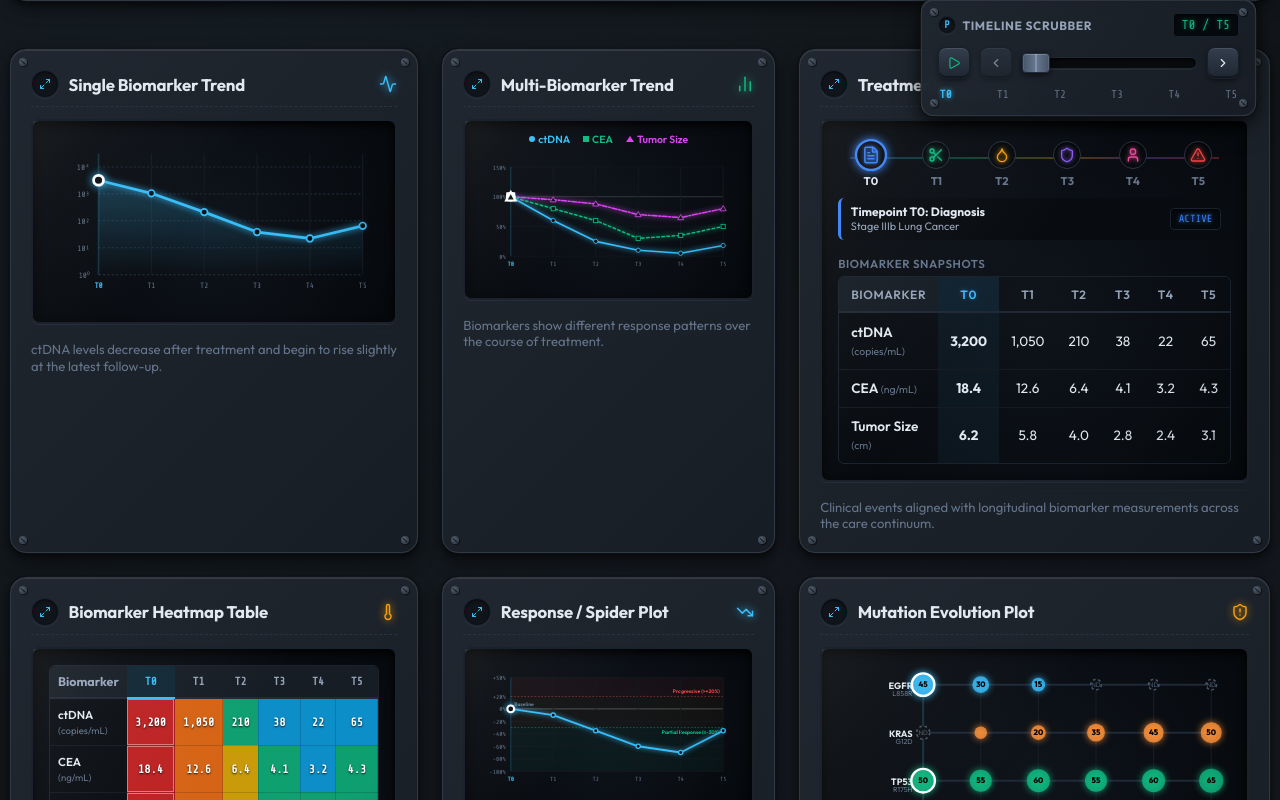
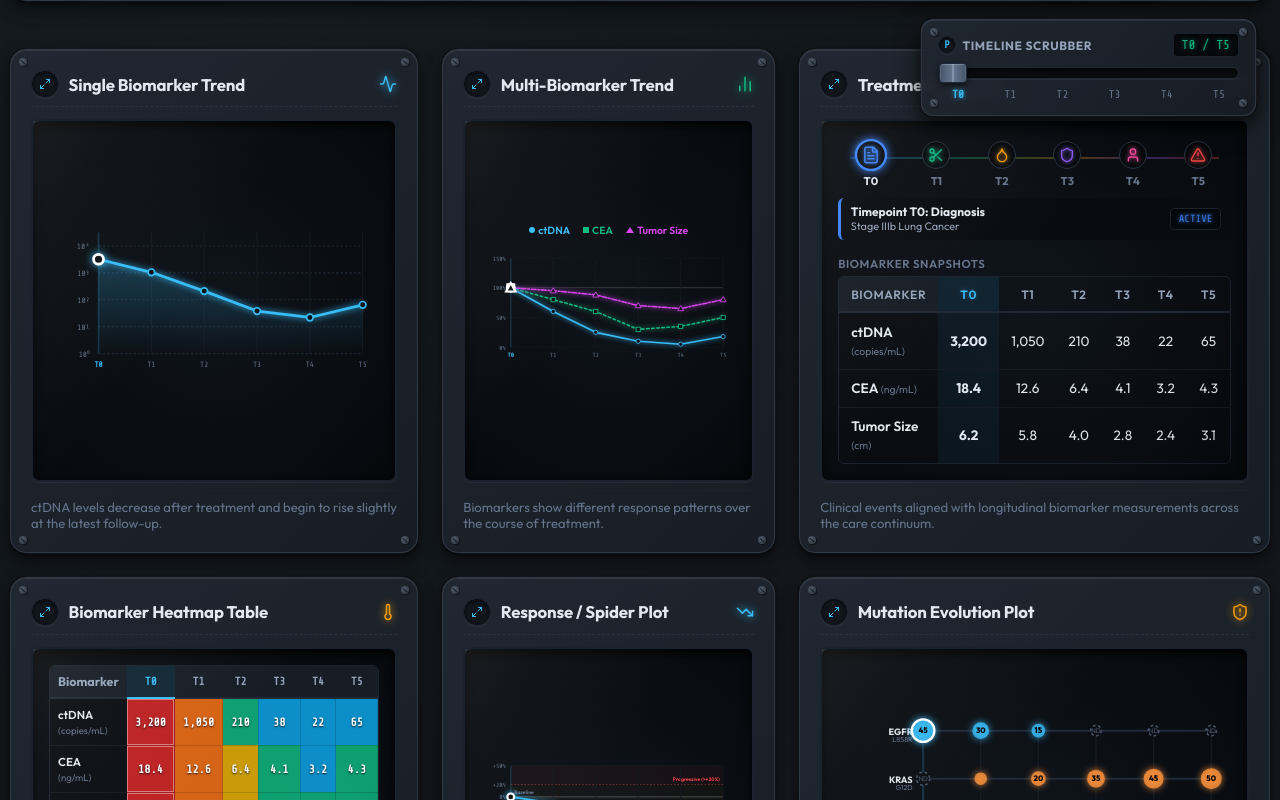
Before and after one commit to nandiraju/biomarker_timeline, a React (Vite) app: page / in a window 1280 px wide. Shown: the part 660-1460 px from the top of the page. Built offline with nearby package versions, Linux system fonts and the light colour scheme.

Commit message:
feat: implement draggable cards, equal height row alignment, and scrubber layout fix

```diff
--- a/src/App.jsx
+++ b/src/App.jsx
@@ -19,6 +19,18 @@ export default function App() {
   const [currentTime, setCurrentTime] = useState(new Date());
   const [isPlaying, setIsPlaying] = useState(false);
   const [isTelemetryMaximized, setIsTelemetryMaximized] = useState(false);
+  const [windowHeight, setWindowHeight] = useState(typeof window !== 'undefined' ? window.innerHeight : 800);
+
+  useEffect(() => {
+    const handleResize = () => {
+      setWindowHeight(window.innerHeight);
+    };
+    window.addEventListener('resize', handleResize);
+    return () => window.removeEventListener('resize', handleResize);
+  }, []);
+
+  const maximizedGaugeSize = Math.max(120, Math.min(220, Math.floor((windowHeight - 180) / 1.6)));
+  const currentGaugeSize = isTelemetryMaximized ? maximizedGaugeSize : 155;
 
   useEffect(() => {
     const timer = setInterval(() => {
@@ -38,6 +50,56 @@ export default function App() {
       if (interval) clearInterval(interval);
     };
   }, [isPlaying]);
+
+  const [cardIds, setCardIds] = useState(['p1', 'p2', 'p3', 'p4', 'p5', 'p6', 'p7']);
+  const [draggedCardId, setDraggedCardId] = useState(null);
+  const [dragOverCardId, setDragOverCardId] = useState(null);
+
+  const handleDragStart = (e, id) => {
+    if (e.target.closest('.skeuo-inset-screen') || e.target.closest('.card-num-btn')) {
+      e.preventDefault();
+      return;
+    }
+    setDraggedCardId(id);
+    e.dataTransfer.effectAllowed = 'move';
+    e.dataTransfer.setData('text/plain', id);
+  };
+
+  const handleDragOver = (e) => {
+    e.preventDefault();
+  };
+
+  const handleDragEnter = (e, id) => {
+    e.preventDefault();
+    if (draggedCardId && draggedCardId !== id) {
+      setDragOverCardId(id);
+    }
+  };
+
+  const handleDragLeave = () => {
+    setDragOverCardId(null);
+  };
+
+  const handleDragEnd = () => {
+    setDraggedCardId(null);
+    setDragOverCardId(null);
+  };
+
+  const handleDrop = (e, targetId) => {
+    e.preventDefault();
+    setDragOverCardId(null);
+    if (!draggedCardId || draggedCardId === targetId) return;
+
+    const sourceIndex = cardIds.indexOf(draggedCardId);
+    const targetIndex = cardIds.indexOf(targetId);
+
+    const newCardIds = [...cardIds];
+    newCardIds.splice(sourceIndex, 1);
+    newCardIds.splice(targetIndex, 0, draggedCardId);
+
+    setCardIds(newCardIds);
+    setDraggedCardId(null);
+  };
 
   const formatDateTime = (date) => {
     const yyyy = date.getFullYear();
@@ -151,7 +213,7 @@ export default function App() {
           onClick={() => setIsTelemetryMaximized(false)}
         />
       )}
-      <section className={`skeuo-panel telemetry-deck ${isTelemetryMaximized ? 'maximized' : ''}`} style={{ width: '100%', marginBottom: '1.5rem' }}>
+      <section className={`skeuo-panel telemetry-deck ${isTelemetryMaximized ? 'maximized' : ''}`} style={{ marginBottom: isTelemetryMaximized ? '0' : '1.5rem' }}>
         <div className="skeuo-screw screw-tl"></div>
         <div className="skeuo-screw screw-tr"></div>
         <div className="skeuo-screw screw-bl"></div>
@@ -197,7 +259,7 @@ export default function App() {
             color="blue"
             label={`${telemetry.labelSuffix} ctDNA`}
             unit="copies/mL"
-            size={isTelemetryMaximized ? 260 : 155}
+            size={currentGaugeSize}
             dangerZone={telemetry.ctDNAMax * 0.8}
           />
           <Gauge
@@ -207,7 +269,7 @@ export default function App() {
             color="green"
             label={`${telemetry.labelSuffix} CEA`}
             unit="ng/mL"
-            size={isTelemetryMaximized ? 260 : 155}
+            size={currentGaugeSize}
             dangerZone={5}
           />
           <Gauge
@@ -217,7 +279,7 @@ export default function App() {
             color="yellow"
             label={`${telemetry.labelSuffix} ${telemetry.markerName}`}
             unit="U/mL"
-            size={isTelemetryMaximized ? 260 : 155}
+            size={currentGaugeSize}
             dangerZone={37}
           />
           <Gauge
@@ -227,7 +289,7 @@ export default function App() {
             color="orange"
             label={`${telemetry.labelSuffix} Tumor Size`}
             unit="cm"
-            size={isTelemetryMaximized ? 260 : 155}
+            size={currentGaugeSize}
             dangerZone={5}
           />
           <Gauge
@@ -237,128 +299,161 @@ export default function App() {
             color="red"
             label={`${telemetry.labelSuffix} PD-L1`}
             unit="%"
-            size={isTelemetryMaximized ? 260 : 155}
+            size={currentGaugeSize}
             dangerZone={0}
           />
         </div>
       </section>
 
-      {/* 6-Panel Grid */}
+      {/* Draggable & Repositionable Grid of Cards */}
       <main className="dashboard-grid">
-
-        {/* Panel 1: ctDNA Single Biomarker — supports multi-patient overlay */}
-        <SkeuoCard
-          title={isAll ? 'ctDNA Trend — All Patients' : 'Single Biomarker Trend'}
-          icon={Activity}
-          iconColor="var(--glow-ctdna)"
-          desc={isAll
+        {(() => {
+          const cardsData = {
+            p1: {
+              title: isAll ? 'ctDNA Trend — All Patients' : 'Single Biomarker Trend',
+              icon: Activity,
+              iconColor: 'var(--glow-ctdna)',
+              desc: isAll
                 ? 'ctDNA levels overlaid across all three patients to compare treatment response trajectories.'
-            : 'ctDNA levels decrease after treatment and begin to rise slightly at the latest follow-up.'}
-        >
+                : 'ctDNA levels decrease after treatment and begin to rise slightly at the latest follow-up.',
+              className: '',
+              component: (
                 <SingleBiomarkerTrend
                   patient={currentPatient}
                   patients={activePatients}
                   activeTimepoint={activeTimepoint}
                   setActiveTimepoint={setActiveTimepoint}
                 />
-        </SkeuoCard>
-
-        {/* Panel 2: Multi-Biomarker Trend — single patient only */}
-        <SkeuoCard
-          title="Multi-Biomarker Trend"
-          icon={BarChart2}
-          iconColor="var(--glow-cea)"
-          desc="Biomarkers show different response patterns over the course of treatment."
-        >
+              )
+            },
+            p2: {
+              title: 'Multi-Biomarker Trend',
+              icon: BarChart2,
+              iconColor: 'var(--glow-cea)',
+              desc: 'Biomarkers show different response patterns over the course of treatment.',
+              className: '',
+              component: (
                 <MultiBiomarkerTrend
                   patient={currentPatient}
                   activeTimepoint={activeTimepoint}
                   setActiveTimepoint={setActiveTimepoint}
                 />
-        </SkeuoCard>
-
-        {/* Panel 3: Treatment Timeline — single patient only */}
-        <SkeuoCard
-          title="Treatment Timeline"
-          icon={Sparkles}
-          iconColor="var(--glow-tumor)"
-          desc={isAll
+              )
+            },
+            p3: {
+              title: 'Treatment Timeline',
+              icon: Sparkles,
+              iconColor: 'var(--glow-tumor)',
+              desc: isAll
                 ? `Showing journey for ${currentPatient.name}. Select an individual patient for their timeline.`
-            : 'Clinical events aligned with longitudinal biomarker measurements across the care continuum.'}
-        >
+                : 'Clinical events aligned with longitudinal biomarker measurements across the care continuum.',
+              className: '',
+              component: (
                 <TreatmentTimeline
                   patient={currentPatient}
                   activeTimepoint={activeTimepoint}
                   setActiveTimepoint={setActiveTimepoint}
                 />
-        </SkeuoCard>
-
-        {/* Panel 4: Biomarker Heatmap Table — single patient only */}
-        <SkeuoCard
-          title="Biomarker Heatmap Table"
-          icon={Thermometer}
-          iconColor="var(--glow-mutation)"
-          desc="Heatmap table shows relative intensity of multiple biomarkers over time (row-wise)."
-        >
+              )
+            },
+            p4: {
+              title: 'Biomarker Heatmap Table',
+              icon: Thermometer,
+              iconColor: 'var(--glow-mutation)',
+              desc: 'Heatmap table shows relative intensity of multiple biomarkers over time (row-wise).',
+              className: '',
+              component: (
                 <BiomarkerHeatmap
                   patient={currentPatient}
                   activeTimepoint={activeTimepoint}
                   setActiveTimepoint={setActiveTimepoint}
                 />
-        </SkeuoCard>
-
-        {/* Panel 5: Response Spider Plot — supports multi-patient overlay */}
-        <SkeuoCard
-          title={isAll ? 'Tumor Burden — All Patients' : 'Response / Spider Plot'}
-          icon={TrendingDown}
-          iconColor="var(--glow-ctdna)"
-          desc={isAll
+              )
+            },
+            p5: {
+              title: isAll ? 'Tumor Burden — All Patients' : 'Response / Spider Plot',
+              icon: TrendingDown,
+              iconColor: 'var(--glow-ctdna)',
+              desc: isAll
                 ? 'Comparative tumor burden change across all three patients against clinical response thresholds.'
-            : 'Percentage change in tumor burden shows deep response followed by early progression.'}
-        >
+                : 'Percentage change in tumor burden shows deep response followed by early progression.',
+              className: '',
+              component: (
                 <ResponseSpiderPlot
                   patient={currentPatient}
                   patients={activePatients}
                   activeTimepoint={activeTimepoint}
                   setActiveTimepoint={setActiveTimepoint}
                 />
-        </SkeuoCard>
-
-        {/* Panel 6: Mutation Evolution — single patient only */}
-        <SkeuoCard
-          title="Mutation Evolution Plot"
-          icon={ShieldAlert}
-          iconColor="var(--glow-mutation)"
-          desc={isAll
+              )
+            },
+            p6: {
+              title: 'Mutation Evolution Plot',
+              icon: ShieldAlert,
+              iconColor: 'var(--glow-mutation)',
+              desc: isAll
                 ? `Mutation clonal fractions for ${currentPatient.name}. Select an individual patient for theirs.`
-            : 'Clonal evolution of key mutations over time shows emergence and clearance of subclones.'}
-        >
+                : 'Clonal evolution of key mutations over time shows emergence and clearance of subclones.',
+              className: '',
+              component: (
                 <MutationEvolutionPlot
                   patient={currentPatient}
                   activeTimepoint={activeTimepoint}
                   setActiveTimepoint={setActiveTimepoint}
                 />
-        </SkeuoCard>
-
-      </main>
-
-      {/* Panel 7: Scientific Heatmap — full width, supports multi-patient */}
-      <SkeuoCard
-        title={isAll ? 'Multi-Patient Biomarker Heatmap — Comparative View' : `Biomarker Intensity Heatmap — ${currentPatient.name}`}
-        icon={Grid3X3}
-        iconColor="#a78bfa"
-        desc={isAll
+              )
+            },
+            p7: {
+              title: isAll ? 'Multi-Patient Biomarker Heatmap — Comparative View' : `Biomarker Intensity Heatmap — ${currentPatient.name}`,
+              icon: Grid3X3,
+              iconColor: '#a78bfa',
+              desc: isAll
                 ? 'Side-by-side biomarker intensity comparison across all three patients at each timepoint. Columns highlighted by the active timepoint scrubber.'
-          : 'Continuous color-scale heatmap showing relative biomarker intensities across all timepoints. Blue = cleared/low, red = high/active.'}
-        className="heatmap-full"
-      >
+                : 'Continuous color-scale heatmap showing relative biomarker intensities across all timepoints. Blue = cleared/low, red = high/active.',
+              className: 'heatmap-full',
+              component: (
                 <HeatmapChart
                   patient={currentPatient}
                   patients={activePatients}
                   activeTimepoint={activeTimepoint}
                   setActiveTimepoint={setActiveTimepoint}
                 />
+              )
+            }
+          };
+
+          return cardIds.map((id) => {
+            const card = cardsData[id];
+            if (!card) return null;
+            const isDragging = draggedCardId === id;
+            const isDragOver = dragOverCardId === id;
+
+            return (
+              <div
+                key={id}
+                draggable
+                onDragStart={(e) => handleDragStart(e, id)}
+                onDragOver={(e) => handleDragOver(e)}
+                onDragEnter={(e) => handleDragEnter(e, id)}
+                onDragLeave={() => handleDragLeave()}
+                onDragEnd={() => handleDragEnd()}
+                onDrop={(e) => handleDrop(e, id)}
+                className={`card-drag-container ${card.className} ${isDragging ? 'dragging' : ''} ${isDragOver ? 'drag-over' : ''}`}
+              >
+                <SkeuoCard
+                  title={card.title}
+                  icon={card.icon}
+                  iconColor={card.iconColor}
+                  desc={card.desc}
+                  className={card.className}
+                >
+                  {card.component}
                 </SkeuoCard>
+              </div>
+            );
+          });
+        })()}
+      </main>
 
       {/* Floating Timepoint Scrubber */}
       <div className="floating-scrubber skeuo-panel">
@@ -380,30 +475,9 @@ export default function App() {
             </div>
           </div>
 
-          <div style={{ display: 'flex', alignItems: 'center', gap: '0.6rem' }}>
-            {/* Play/Pause Button */}
-            <button
-              onClick={() => setIsPlaying(!isPlaying)}
-              className={`skeuo-btn ${isPlaying ? 'active' : ''}`}
-              style={{ padding: '0.4rem', flexShrink: 0, width: '32px', height: '32px', justifyContent: 'center' }}
-              title={isPlaying ? 'Pause Auto-Play' : 'Start Auto-Play'}
-            >
-              {isPlaying ? <Pause size={14} style={{ color: '#ef4444' }} /> : <Play size={14} style={{ color: '#10b981' }} />}
-            </button>
-
-            {/* Previous Button */}
-            <button
-              onClick={() => setActiveTimepoint((prev) => Math.max(0, prev - 1))}
-              className="skeuo-btn"
-              disabled={activeTimepoint === 0}
-              style={{ padding: '0.4rem', flexShrink: 0, width: '32px', height: '32px', justifyContent: 'center', opacity: activeTimepoint === 0 ? 0.5 : 1 }}
-              title="Previous Timepoint"
-            >
-              <ChevronLeft size={14} />
-            </button>
-
+          <div style={{ display: 'flex', alignItems: 'center' }}>
             {/* Track and Slider Input */}
-            <div className="skeuo-slider-container" style={{ flexGrow: 1 }}>
+            <div className="skeuo-slider-container">
               <div className="skeuo-slider-track">
                 <input
                   type="range"
@@ -415,21 +489,10 @@ export default function App() {
                 />
               </div>
             </div>
-
-            {/* Next Button */}
-            <button
-              onClick={() => setActiveTimepoint((prev) => Math.min(5, prev + 1))}
-              className="skeuo-btn"
-              disabled={activeTimepoint === 5}
-              style={{ padding: '0.4rem', flexShrink: 0, width: '32px', height: '32px', justifyContent: 'center', opacity: activeTimepoint === 5 ? 0.5 : 1 }}
-              title="Next Timepoint"
-            >
-              <ChevronRight size={14} />
-            </button>
           </div>
 
           {/* Quick selectors or indicators */}
-          <div style={{ display: 'flex', justifyContent: 'space-between', padding: '0 0.1rem' }}>
+          <div style={{ display: 'flex', justifyContent: 'space-between', padding: '0 14px' }}>
             {['T0', 'T1', 'T2', 'T3', 'T4', 'T5'].map((tp, idx) => (
               <button
                 key={idx}
--- a/src/index.css
+++ b/src/index.css
@@ -405,6 +405,7 @@ body {
 
 /* Telemetry Gauges Layout */
 .telemetry-deck {
+  width: 100%;
   margin-bottom: 0.5rem;
 }
 
@@ -726,19 +727,23 @@ body {
   border-radius: 16px;
   animation: zoomIn 0.3s cubic-bezier(0.34, 1.56, 0.64, 1);
   overflow: hidden;
+  padding: 1.5rem 1.5rem 2rem 1.5rem;
 }
 
 .telemetry-deck.maximized .telemetry-gauges-container {
   flex: 1 1 auto;
+  height: calc(100% - 90px);
   display: flex;
   flex-direction: row;
   justify-content: space-evenly;
   align-items: center;
   flex-wrap: wrap;
-  gap: 2rem;
-  height: calc(100% - 90px);
-  padding: 2rem;
+  gap: 1.5rem;
+  padding: 1.5rem;
   align-content: center;
+  box-sizing: border-box;
+  margin-bottom: 0;
+  overflow-y: auto;
 }
 
 
@@ -757,3 +762,64 @@ body {
     transform: scale(1);
   }
 }
+
+/* Card Drag and Drop Styles & Row Height Alignment */
+.dashboard-grid .card-drag-container {
+  height: 100%;
+  display: flex;
+  flex-direction: column;
+  cursor: grab;
+  transition: transform 0.2s cubic-bezier(0.16, 1, 0.3, 1), opacity 0.2s ease;
+  user-select: none;
+}
+
+.dashboard-grid .card-drag-container:active {
+  cursor: grabbing;
+}
+
+.dashboard-grid .card-drag-container.dragging {
+  opacity: 0.35;
+  transform: scale(0.97);
+}
+
+.dashboard-grid .card-drag-container.drag-over {
+  transform: scale(1.02);
+  z-index: 10;
+}
+
+.dashboard-grid .card-drag-container.drag-over .skeuo-panel {
+  border-color: var(--glow-ctdna);
+  box-shadow:
+    0 12px 24px rgba(0, 0, 0, 0.6),
+    0 0 15px rgba(56, 189, 248, 0.3);
+}
+
+.dashboard-grid .skeuo-panel {
+  height: 100%;
+  display: flex;
+  flex-direction: column;
+}
+
+.dashboard-grid .skeuo-panel:not(.maximized) .skeuo-inset-screen {
+  flex: 1 1 auto;
+  display: flex;
+  flex-direction: column;
+  justify-content: center;
+}
+
+/* Heatmap responsive grid layout rules */
+.heatmap-full {
+  grid-column: span 1;
+}
+
+@media (min-width: 768px) {
+  .heatmap-full {
+    grid-column: span 2;
+  }
+}
+
+@media (min-width: 1200px) {
+  .heatmap-full {
+    grid-column: span 3;
+  }
+}
```
Also changed, not shown: 1 other file (tests, documents, lock files or other folders). Lines whose indentation alone changed are shown as unchanged.
